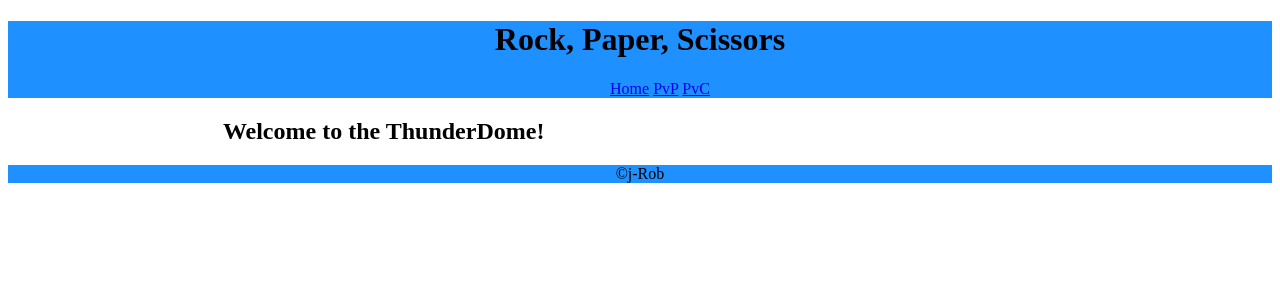
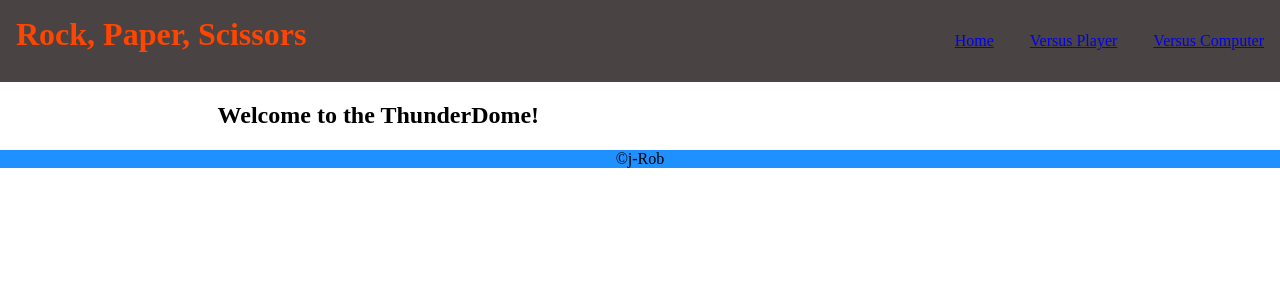
Before and after one commit to j-rob16/rock_paper_scissors, a Flask app: page / in a window 1280 px wide. Shown: the top 300 px of the page. Run offline with Flask 2, Linux system fonts and the light colour scheme.

Commit message:
started on css editing

```diff
--- a/static/style.css
+++ b/static/style.css
@@ -1,6 +1,20 @@
+.orange-text {
+    color: orangered
+}
+
 header {
-    background: dodgerblue;
-    text-align: center;
+    background: rgb(73, 67, 67);
+    display: flex;
+    justify-content: space-between;
+}
+
+header > h1,
+header > nav {
+    margin: 1rem
+}
+
+header > nav > ul > a {
+    padding-left: 2rem
 }
 
 main {
@@ -11,4 +25,5 @@ main {
 footer {
     background: dodgerblue;
     text-align: center;
+    margin-bottom: 0;
 }
--- a/templates/base.html
+++ b/templates/base.html
@@ -4,17 +4,19 @@
     <meta charset="UTF-8">
     <meta http-equiv="X-UA-Compatible" content="IE=edge">
     <meta name="viewport" content="width=device-width, initial-scale=1.0">
+    <link rel="stylesheet" href="https://cdnjs.cloudflare.com/ajax/libs/normalize/8.0.1/normalize.min.css">
     <link rel="stylesheet" href="{{url_for('static', filename='style.css')}}">
+    <link rel="shortcut icon" href="your_image_path_and_name.ico" />
     <title>Rock, Paper, Scissors</title>
 </head>
 <body>
     <header>
-        <h1>Rock, Paper, Scissors</h1>
+        <h1 class="orange-text">Rock, Paper, Scissors</h1>
         <nav>
-            <ul>
+            <ul class="orange-text">
                 <a href="/">Home</a>
-                <a href="/versus/player">PvP</a>
-                <a href="/versus/computer">PvC</a>
+                <a href="/versus/player">Versus Player</a>
+                <a href="/versus/computer">Versus Computer</a>
             </ul>
         </nav>
     </header>
```
